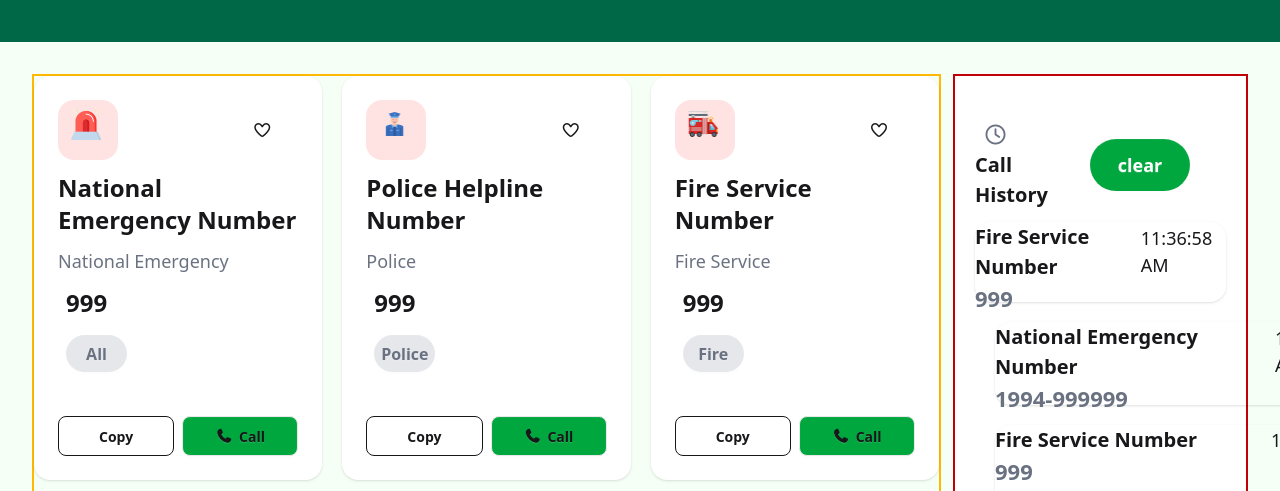
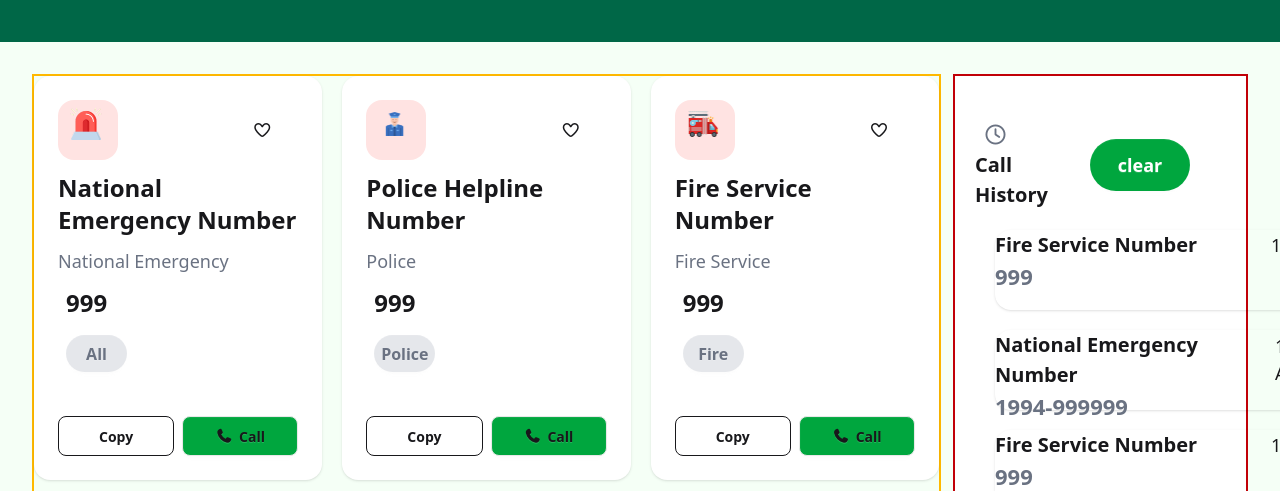
Before and after one commit to zaiyafalam/assignment5-portfolio, a plain HTML site: page index.html in a window 1280 px wide. Shown: the part 309-800 px from the top of the page. Drawn offline with nearby package versions, Linux system fonts and the light colour scheme.

Commit message:
sixth file added

```diff
--- a/index.html
+++ b/index.html
@@ -352,7 +352,7 @@
                         clear</button></div>
                 </div>
 
-                <div class="border-2 border-none  h-20  shadow rounded-2xl">
+                <div class="border-2 border-none w-95 h-20 mt-5 ml-5 shadow rounded-2xl">
                     <div class="flex justify-between items-center mt-3">
                     <div class="">
                          <h1 class="font-bold text-[20px]">Fire Service Number</h1>
@@ -367,7 +367,7 @@
 
 
 
-                <div class="border-2 border-none w-[380px] h-[83px] mt-5 ml-5 shadow rounded-2xl">
+                <div class="border-2 border-none w-95 h-20  mt-5 ml-5 shadow rounded-2xl">
                     <div class="flex justify-between items-center mt-3">
                     <div class="">
                          <h1 class="font-bold text-[20px]">National Emergency Number</h1>
```
Also changed, not shown: 1 other file.
